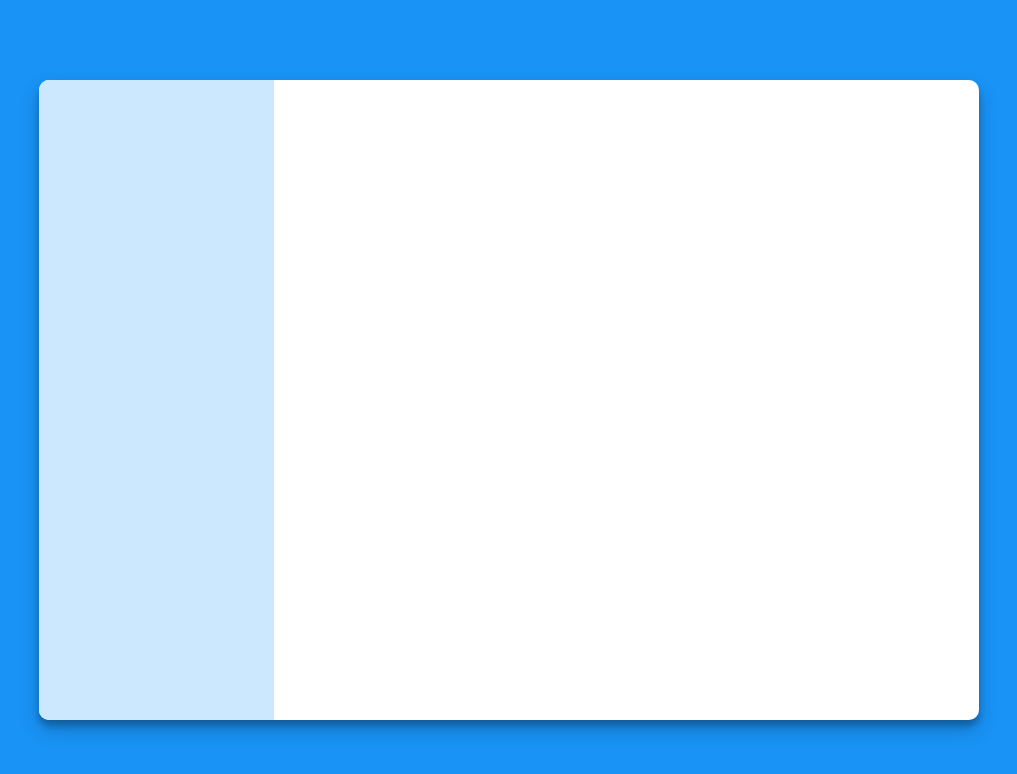
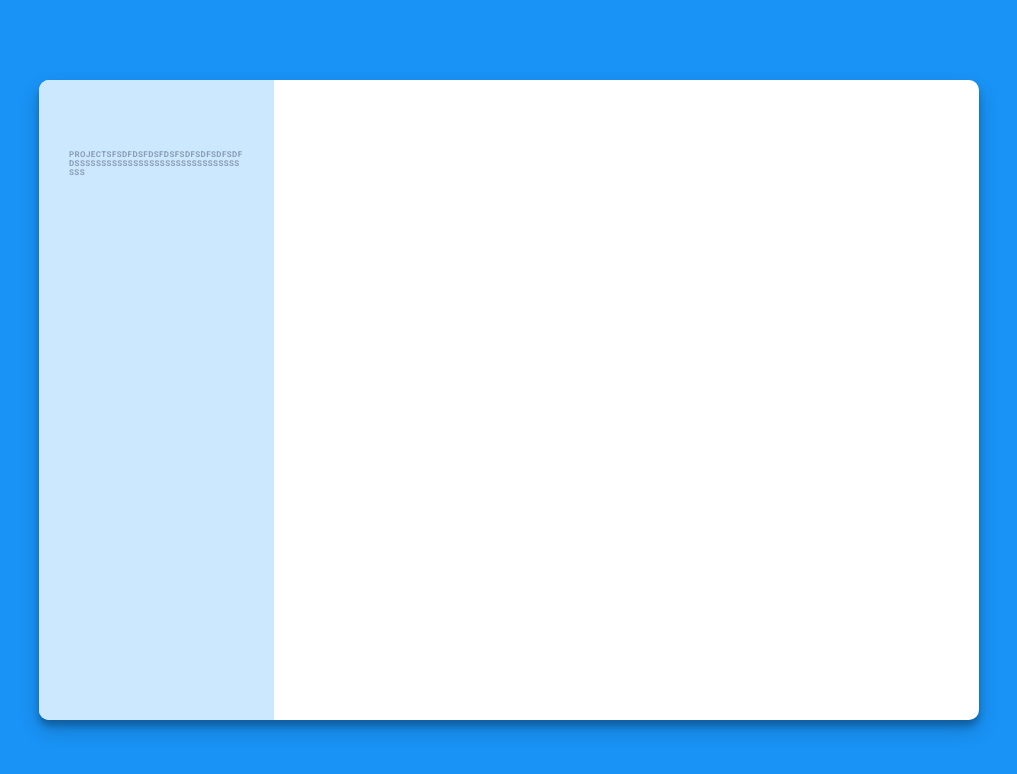
Before and after one commit to tunchasan/React-TODO-App, a React (Create React App) app: page / in a window 1280 px wide. Shown: the top 774 px of the page, without its empty margins (131-1148 px from the left). Built offline with nearby package versions, Linux system fonts and the light colour scheme.

Commit message:
Create CollectionTitle component

```diff
--- a/src/App.css
+++ b/src/App.css
@@ -8,6 +8,8 @@ body {
   background-color: #1993f6;
   justify-content: center;
   align-items: center;
+  font-family: "Roboto", "sans-serif";
+  font-size: 14px;
 }
 
 .app {
--- a/src/components/SideBar/CollectionTitle/CollectionTitle.css
+++ b/src/components/SideBar/CollectionTitle/CollectionTitle.css
@@ -0,0 +1,10 @@
+.title {
+  margin: 20px 0px;
+  color: #8a9db3;
+  font-weight: 700;
+  text-transform: uppercase;
+  font-size: 8px;
+  letter-spacing: 0.05em;
+  padding: 0px 30px;
+  word-wrap: break-word;
+}
--- a/src/components/SideBar/CollectionTitle/CollectionTitle.jsx
+++ b/src/components/SideBar/CollectionTitle/CollectionTitle.jsx
@@ -1,8 +1,8 @@
 import React from "react";
 import "./CollectionTitle.css";
 
-function CollectionTitle() {
-  return <div></div>;
+function CollectionTitle({ title }) {
+  return <p className="title">{title}</p>;
 }
 
 export default CollectionTitle;
--- a/src/components/SideBar/SideBar.jsx
+++ b/src/components/SideBar/SideBar.jsx
@@ -1,8 +1,15 @@
 import React from "react";
+import { CollectionTitle } from "../index";
 import "./SiderBar.css";
 
 function SideBar() {
-  return <div className="sideBar"></div>;
+  return (
+    <div className="sideBar">
+      <div className="sideBar-inner">
+        <CollectionTitle title="Projectsfsdfdsfdsfdsfsdfsdfsdfsdfdssssssssssssssssssssssssssssssssss" />
+      </div>
+    </div>
+  );
 }
 
 export default SideBar;
--- a/src/components/SideBar/SiderBar.css
+++ b/src/components/SideBar/SiderBar.css
@@ -3,4 +3,10 @@
   background-color: #cce8fe;
   width: 25%;
   height: 100%;
+  max-width: 235px;
 }
+
+.sideBar-inner {
+  padding-top: 50px;
+  width: 100%;
+}
```
